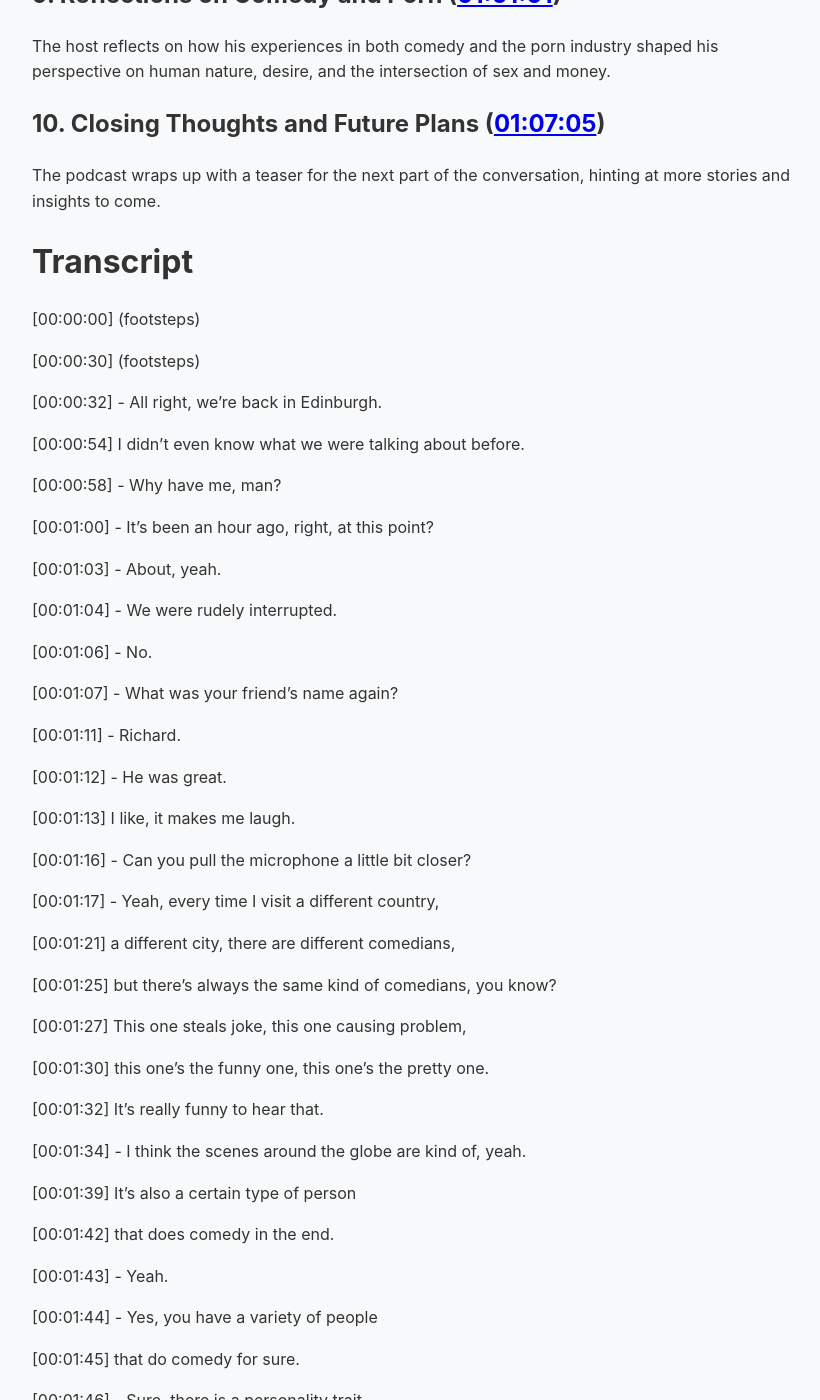
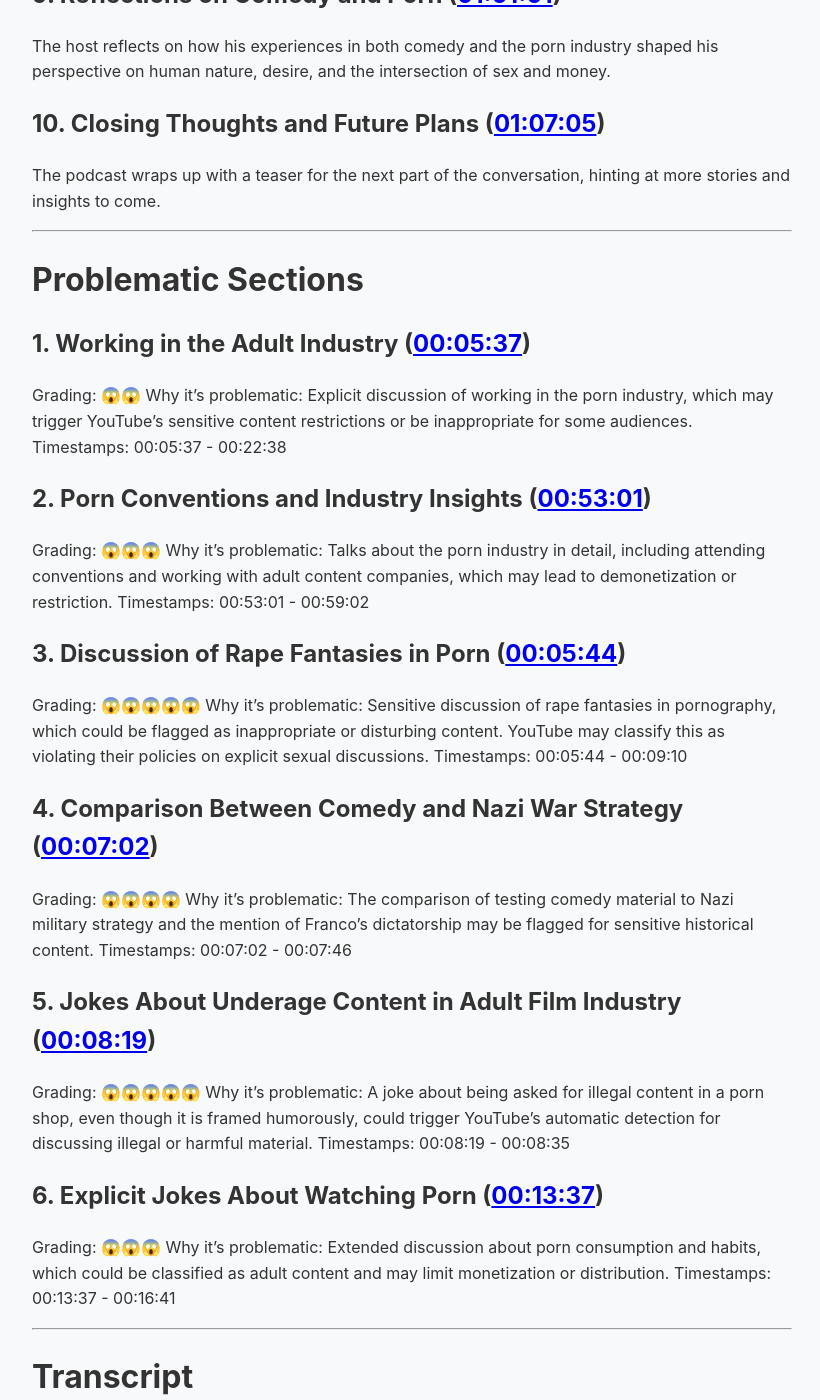
Before and after one commit to harryf/yoshi-podcasts, a Jekyll site: the page built from _transcripts/episode-004-transcript.md, in a window 1280 px wide and 1400 px high, scrolled down 1578 px. Shown: the whole window, without its empty margins (228-1048 px from the left). Built offline with Jekyll 4.4.1, drawn with Linux system fonts in a browser that asks for light colours.

Commit message:
Update episode 4 with title and content warnings

```diff
--- a/_transcripts/episode-004-transcript.md
+++ b/_transcripts/episode-004-transcript.md
@@ -36,6 +36,42 @@ The host reflects on how his experiences in both comedy and the porn industry sh
 ## 10. Closing Thoughts and Future Plans (<a href="#01-07-05">01:07:05</a>)
 The podcast wraps up with a teaser for the next part of the conversation, hinting at more stories and insights to come.
 
+---
+
+# Problematic Sections
+
+## 1. Working in the Adult Industry (<a href="#00-05-37">00:05:37</a>)
+Grading: 😱😱
+Why it's problematic: Explicit discussion of working in the porn industry, which may trigger YouTube’s sensitive content restrictions or be inappropriate for some audiences.
+Timestamps: 00:05:37 - 00:22:38
+
+## 2. Porn Conventions and Industry Insights (<a href="#00-53-01">00:53:01</a>)
+Grading: 😱😱😱
+Why it's problematic: Talks about the porn industry in detail, including attending conventions and working with adult content companies, which may lead to demonetization or restriction.
+Timestamps: 00:53:01 - 00:59:02
+
+## 3. Discussion of Rape Fantasies in Porn (<a href="#00-05-44">00:05:44</a>)
+Grading: 😱😱😱😱😱
+Why it's problematic: Sensitive discussion of rape fantasies in pornography, which could be flagged as inappropriate or disturbing content. YouTube may classify this as violating their policies on explicit sexual discussions.
+Timestamps: 00:05:44 - 00:09:10
+
+## 4. Comparison Between Comedy and Nazi War Strategy (<a href="#00-07-02">00:07:02</a>)
+Grading: 😱😱😱😱
+Why it's problematic: The comparison of testing comedy material to Nazi military strategy and the mention of Franco’s dictatorship may be flagged for sensitive historical content.
+Timestamps: 00:07:02 - 00:07:46
+
+## 5. Jokes About Underage Content in Adult Film Industry (<a href="#00-08-19">00:08:19</a>)
+Grading: 😱😱😱😱😱
+Why it's problematic: A joke about being asked for illegal content in a porn shop, even though it is framed humorously, could trigger YouTube’s automatic detection for discussing illegal or harmful material.
+Timestamps: 00:08:19 - 00:08:35
+
+## 6. Explicit Jokes About Watching Porn (<a href="#00-13-37">00:13:37</a>)
+Grading: 😱😱😱
+Why it's problematic: Extended discussion about porn consumption and habits, which could be classified as adult content and may limit monetization or distribution.
+Timestamps: 00:13:37 - 00:16:41
+
+---
+
 
 # Transcript
 
```
Also changed, not shown: _episodes/episode-004.md (+1 -1 lines).
